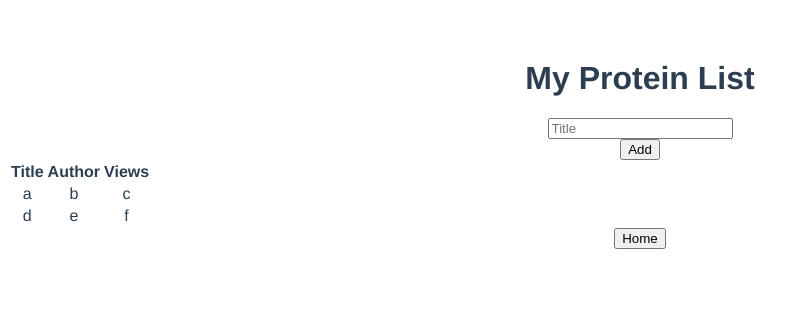
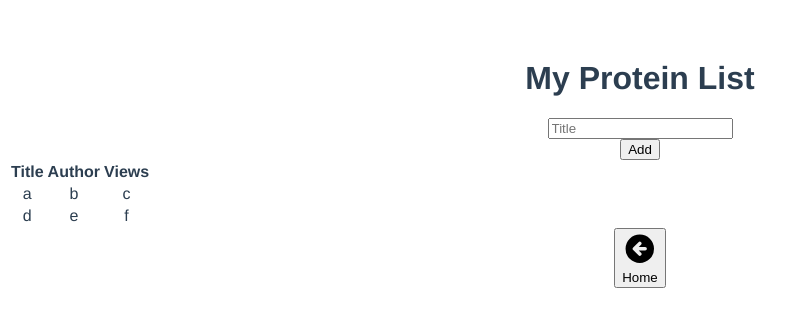
Before and after one commit to avimigo/MyLists, a Vue app in the folder my-lists/: page /myprotein in a window 1280 px wide. Shown: the top 326 px of the page, without its empty margins (0-804 px from the left). Built offline with nearby package versions, Linux system fonts and the light colour scheme; the HTML template or start-up script is replaced by a standard one.

Commit message:
style: Add Heroicons

```diff
--- a/my-lists/package.json
+++ b/my-lists/package.json
@@ -17,6 +17,7 @@
   "devDependencies": {
     "@babel/core": "^7.12.16",
     "@babel/eslint-parser": "^7.12.16",
+    "@heroicons/vue": "^1.0.6",
     "@vue/cli-plugin-babel": "~5.0.0",
     "@vue/cli-plugin-eslint": "~5.0.0",
     "@vue/cli-service": "~5.0.0",
--- a/my-lists/src/components/MyProteinListView.vue
+++ b/my-lists/src/components/MyProteinListView.vue
@@ -6,7 +6,7 @@
       ><button
         class="bg-blue-500 hover:bg-blue-700 text-white font-bold py-2 px-4 rounded"
       >
-        Home
+        <ArrowCircleLeftIcon className="h-6 w-6" />Home
       </button></router-link
     >
   </div>
@@ -14,11 +14,13 @@
 
 <script>
 import MyProteinTable from "@/components/MyProteinTable.vue";
+import { ArrowCircleLeftIcon } from "@heroicons/vue/solid";
 
 export default {
   name: "MyProtein",
   components: {
     MyProteinTable,
+    ArrowCircleLeftIcon,
   },
 };
 </script>
```
Also changed, not shown: 1 other file (tests, documents, lock files or other folders).
